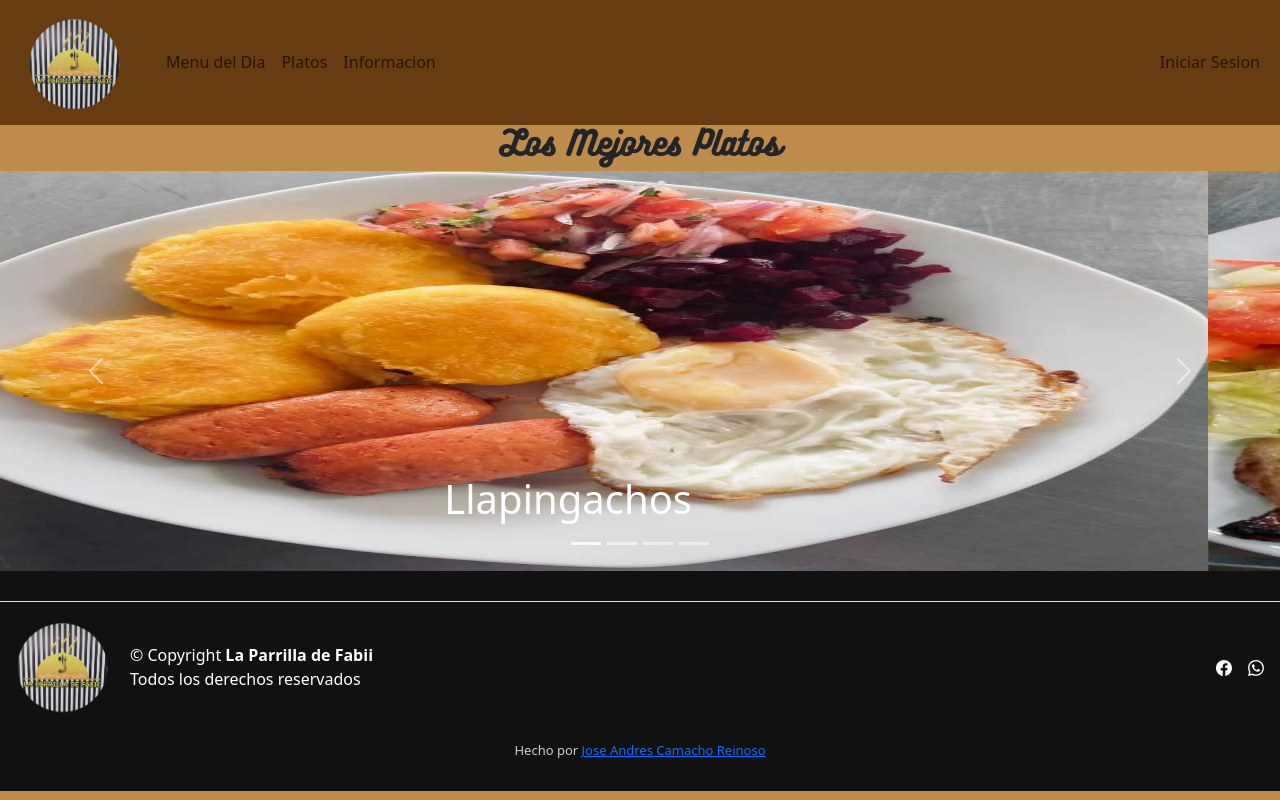
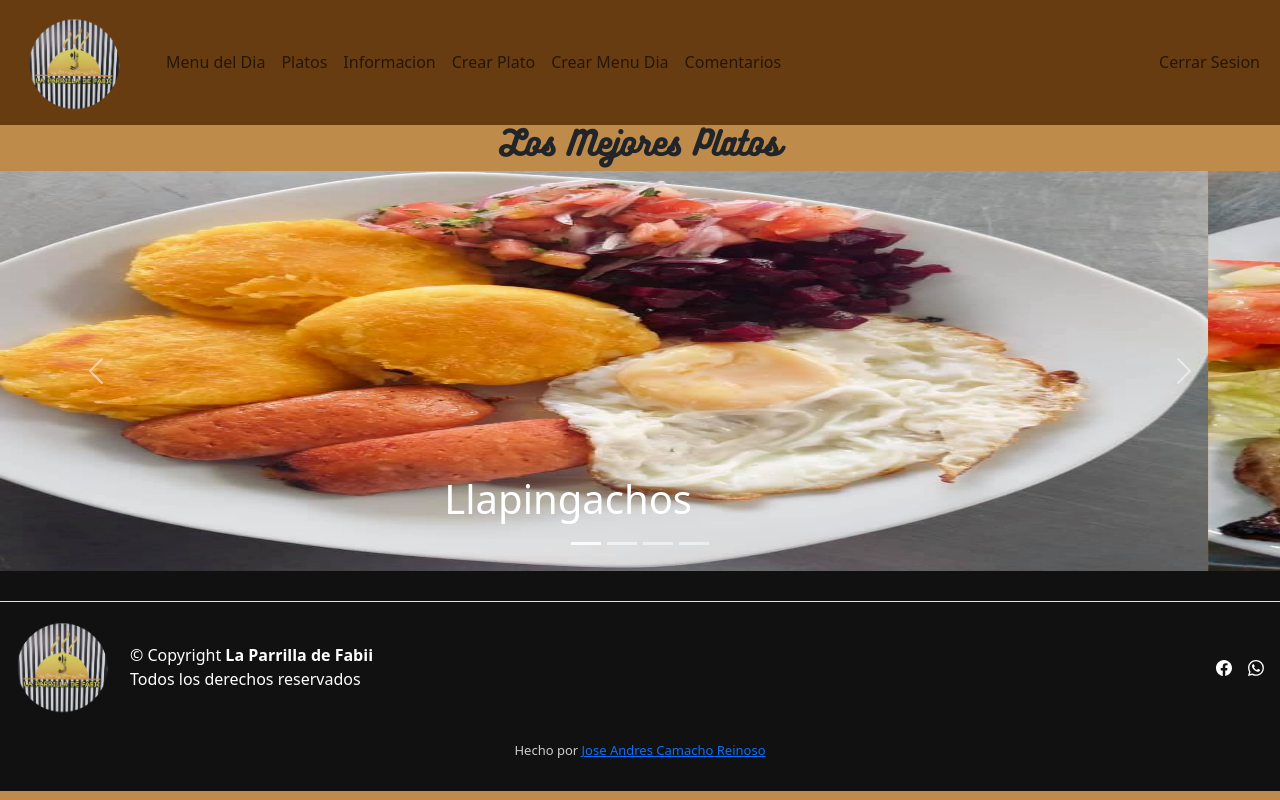
Before and after one commit to JA-Camacho/LaParrillaDeFabii, an Angular app in the folder frontend/: page / in a window 1280 px wide. Built offline with nearby package versions, Linux system fonts and the light colour scheme; sample sign-in values are in the browser's storage.

Commit message:
add nav if you are logged

```diff
--- a/frontend/src/app/components/menu/menu.component.html
+++ b/frontend/src/app/components/menu/menu.component.html
@@ -1,6 +1,6 @@
 <nav class="navbar navbar-expand-lg" style="background-color: #683C11;">
     <div class="container-fluid">
-        <a class="navbar-brand" href="#">
+        <a class="navbar-brand" [routerLink]="['/']">
             <img src="../../assets/imgs/logo.png" alt="La Parrilla De Fabii" width="130"
                 class="d-inline-block align-text-top">
         </a>
@@ -16,10 +16,18 @@
                         [routerLinkActive]="['active']">Platos</a></li>
                 <li class="nav-item"><a class="nav-link" [routerLink]="['/info']"
                         [routerLinkActive]="['active']">Informacion</a></li>
+                <li *ngIf="isLoggedIn()" class="nav-item"><a class="nav-link" [routerLink]="['/crearPlato']"
+                        [routerLinkActive]="['active']">Crear Plato</a></li>
+                <li *ngIf="isLoggedIn()" class="nav-item"><a class="nav-link" [routerLink]="['/crearMenu']"
+                        [routerLinkActive]="['active']">Crear Menu Dia</a></li>
+                <li *ngIf="isLoggedIn()" class="nav-item"><a class="nav-link" [routerLink]="['/resCom']"
+                        [routerLinkActive]="['active']">Comentarios</a></li>
             </ul>
             <ul class="navbar-nav">
-                <li class="nav-item"><a class="nav-link" [routerLink]="['/sesion']"
+                <li *ngIf="!isLoggedIn()" class="nav-item"><a class="nav-link" [routerLink]="['/sesion']"
                         [routerLinkActive]="['active']">Iniciar Sesion</a></li>
+                        <li *ngIf="isLoggedIn()" class="nav-item"><a class="nav-link" [routerLink]="['/sesion']"
+                            (click)="logout();">Cerrar Sesion</a></li>
             </ul>
         </div>
     </div>
--- a/frontend/src/app/components/menu/menu.component.ts
+++ b/frontend/src/app/components/menu/menu.component.ts
@@ -1,5 +1,6 @@
 import { Component } from '@angular/core';
 import { Router, NavigationEnd } from '@angular/router';
+import { AuthService } from 'src/app/services/auth.service';
 
 @Component({
   selector: 'app-menu',
@@ -9,7 +10,10 @@ import { Router, NavigationEnd } from '@angular/router';
 export class MenuComponent {
   currentPath: string = '/'; // Ruta activa actual
 
-  constructor(private router: Router) {
+  constructor(
+    private router: Router,
+    private authservice: AuthService
+    ) {
     // Suscribirse a los cambios de ruta
     this.router.events.subscribe((event) => {
       if (event instanceof NavigationEnd) {
@@ -22,4 +26,12 @@ export class MenuComponent {
   isActive(path: string): boolean {
     return this.currentPath === path;
   }
+  //Comprobar si esta loggeado
+  isLoggedIn() {
+    return this.authservice.loggedIn();
+  }
+
+  logout(){
+    localStorage.removeItem('token');
+  }
 }
```
